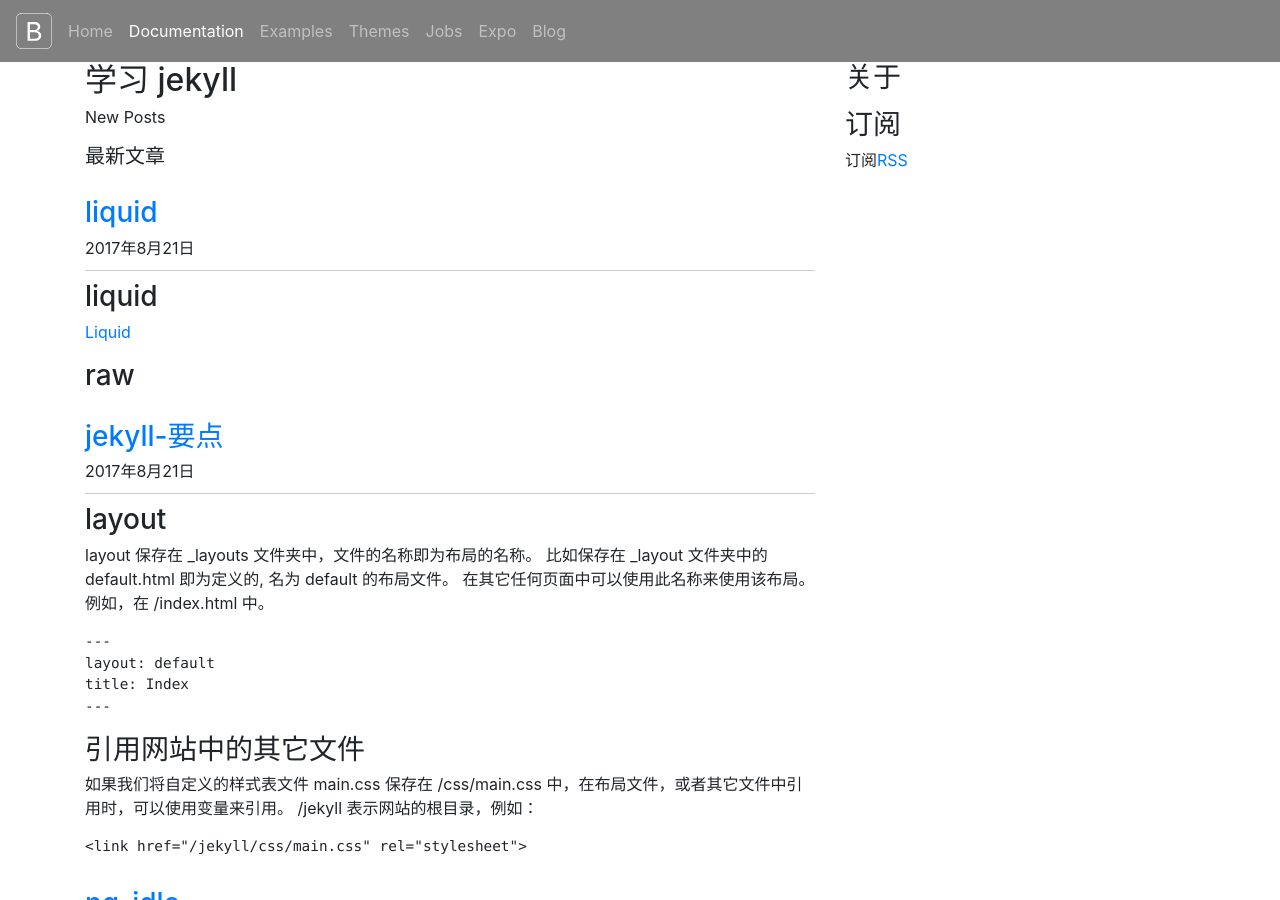
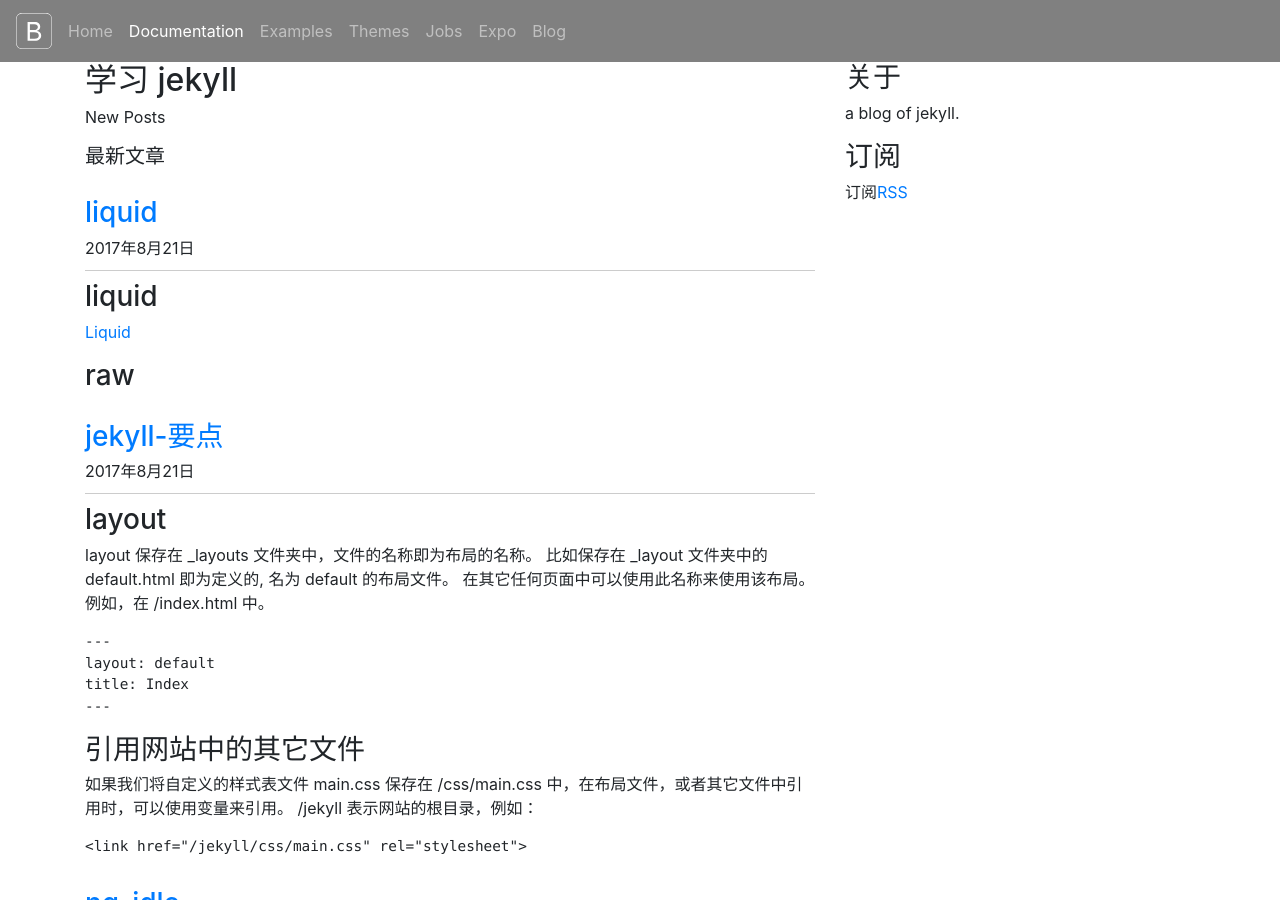
Before and after one commit to haoguanjun/jekyll, a Jekyll site: the page built from index.html, in a window 1280 px wide and 900 px high. Built offline with Jekyll 4.4.1, drawn with Linux system fonts in a browser that asks for light colours.

Commit message:
add description.

```diff
--- a/_config.yml
+++ b/_config.yml
@@ -1,4 +1,5 @@
 baseurl: /jekyll
 title: William Hao
+description: a blog of jekyll.
 email: haoguanjun@gmail.com
 github_username: haoguanjun
```
